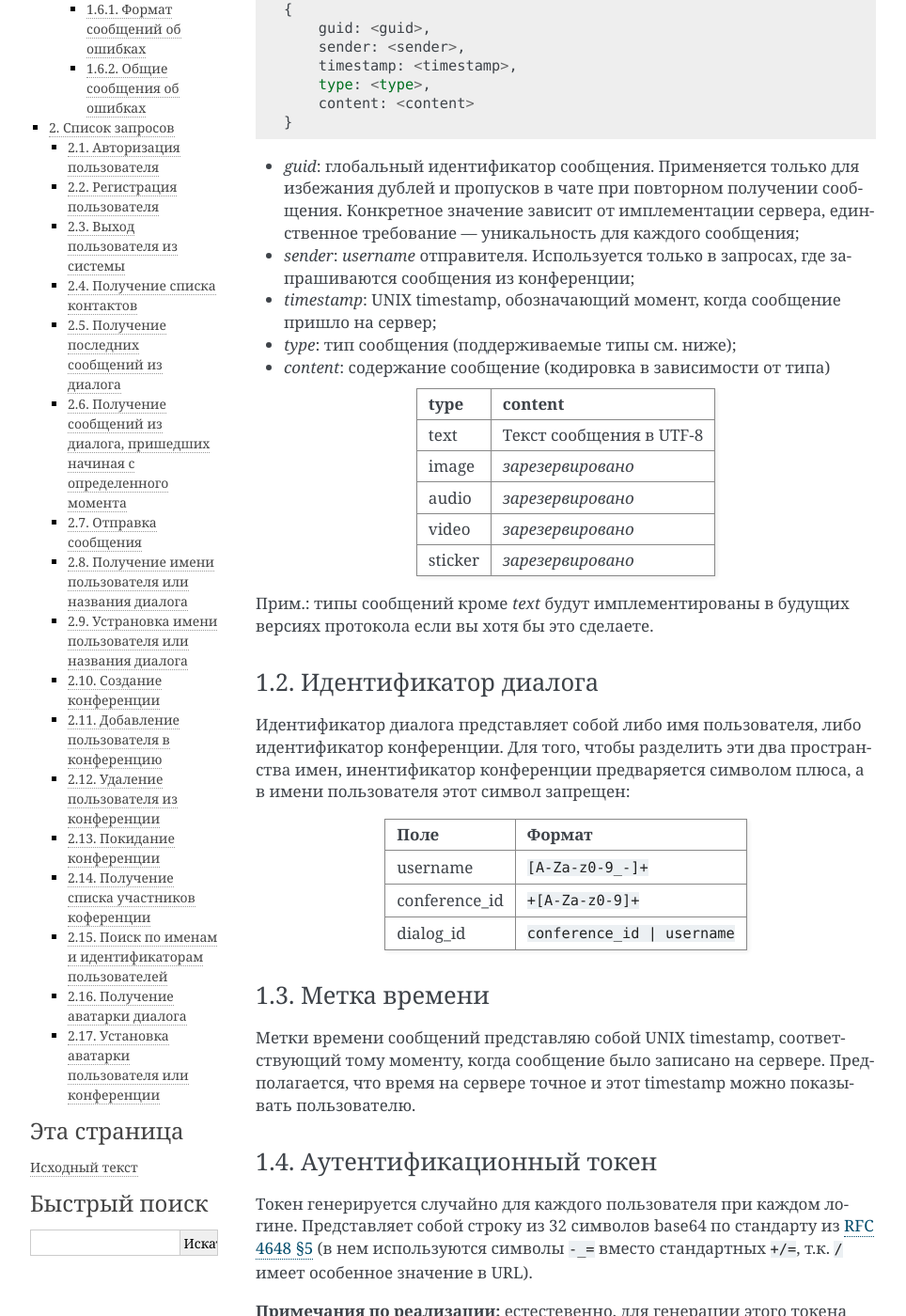
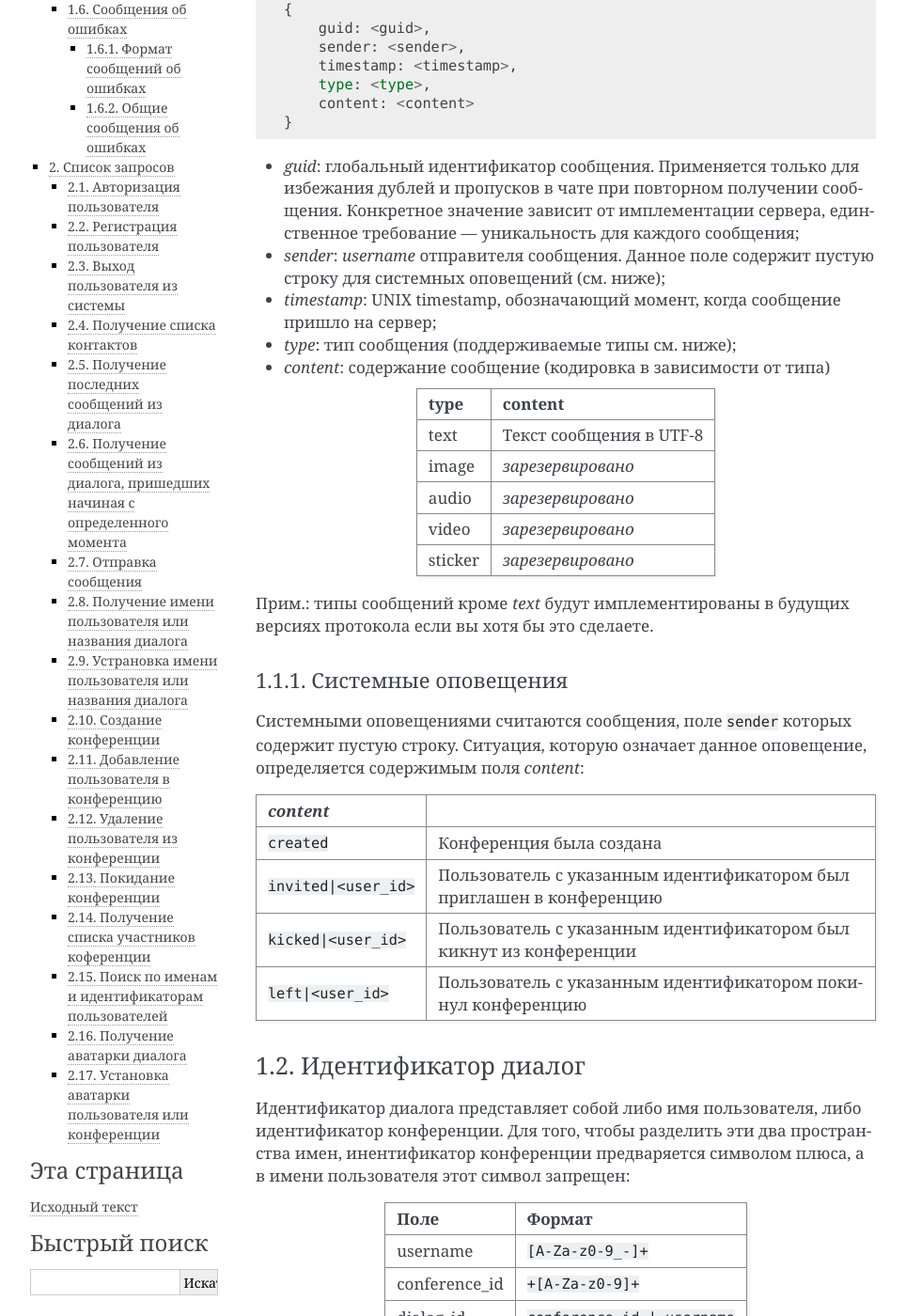
Before and after one commit to frnkySila/batya-api, a Sphinx documentation site: the page built from docs/source/index.rst, in a window 1280 px wide and 1400 px high, scrolled down 389 px. Shown: the whole window at 94% size, without its empty margins (148-1112 px from the left). Built offline with Sphinx 7.4.7, drawn with Linux system fonts in a browser that asks for light colours; some of the changed text lies outside the part shown.

Commit message:
Добавил про системные оповещения

```diff
--- a/docs/source/index.rst
+++ b/docs/source/index.rst
@@ -21,7 +21,7 @@
     }
 
 * *guid*: глобальный идентификатор сообщения. Применяется только для избежания дублей и пропусков в чате при повторном получении сообщения. Конкретное значение зависит от имплементации сервера, единственное требование — уникальность для каждого сообщения;
-* *sender*: `username` отправителя. Используется только в запросах, где запрашиваются сообщения из конференции;
+* *sender*: `username` отправителя сообщения. Данное поле содержит пустую строку для системных оповещений (см. ниже);
 * *timestamp*: UNIX timestamp, обозначающий момент, когда сообщение пришло на сервер;
 * *type*: тип сообщения (поддерживаемые типы см. ниже);
 * *content*: содержание сообщение (кодировка в зависимости от типа)
@@ -38,7 +38,21 @@
 
 Прим.: типы сообщений кроме `text` будут имплементированы в будущих версиях протокола если вы хотя бы это сделаете.
 
-1.2. Идентификатор диалога
+1.1.1. Системные оповещения
+~~~~~~~~~~~~~~~~~~~~~~~~~~~
+
+Системными оповещениями считаются сообщения, поле :code:`sender` которых содержит пустую строку. Ситуация, которую означает данное оповещение, определяется содержимым поля *content*:
+
+============================= ============================================================================
+*content*
+============================= ============================================================================
+:code:`created`               Конференция была создана
+:code:`invited|<user_id>`     Пользователь с указанным идентификатором был приглашен в конференцию
+:code:`kicked|<user_id>`      Пользователь с указанным идентификатором был кикнут из конференции
+:code:`left|<user_id>`        Пользователь с указанным идентификатором покинул конференцию
+============================= ============================================================================
+
+1.2. Идентификатор диалог
 ''''''''''''''''''''''''''
 
 Идентификатор диалога представляет собой либо имя пользователя, либо идентификатор конференции. Для того, чтобы разделить эти два пространства имен, инентификатор конференции предваряется символом плюса, а в имени пользователя этот символ запрещен:
```
